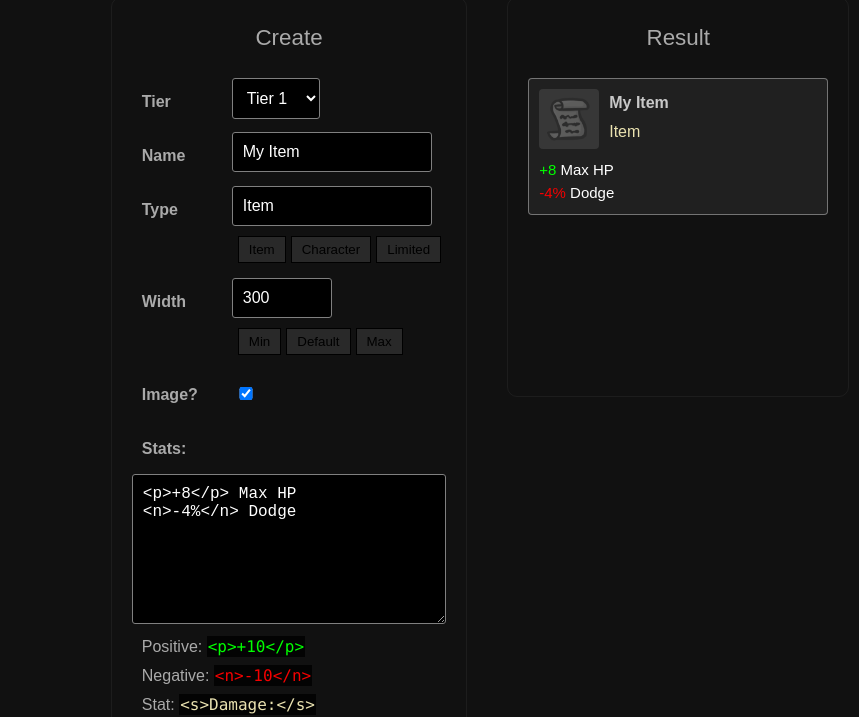
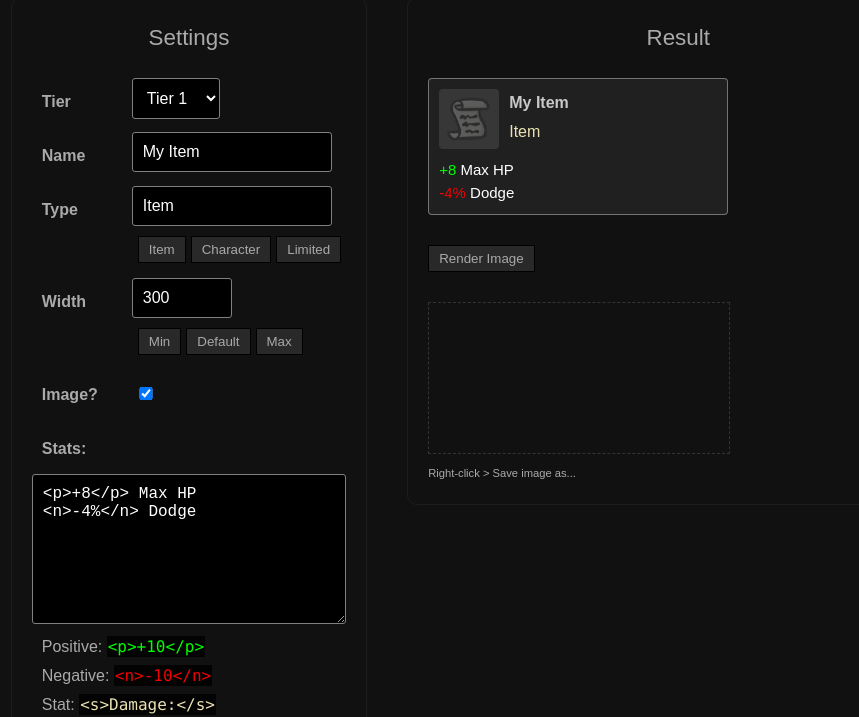
Before and after one commit to BrotatoMods/Brotato-Item-Creator-WebApp, a plain HTML site: page www/index.html in a window 1280 px wide. Shown: the part 95-812 px from the top of the page, without its empty margins (160-1019 px from the left). Drawn offline with nearby package versions, Linux system fonts and the light colour scheme.

Commit message:
add saving via canvas

```diff
--- a/www/app.js
+++ b/www/app.js
@@ -63,7 +63,6 @@ createApp({
 			var sign = '';
 			var text1 = '';
 			var text2 = '';
-			console.log(type);
 
 			switch( type )
 			{
@@ -97,5 +96,57 @@ createApp({
 		clearStats() {
 			this.statsText = '';
 		},
+
+		renderCanvas() {
+			const canvas = document.getElementById('canvas');
+			const context = canvas.getContext('2d');
+			const result = document.getElementById('result');
+			const ibox = result.querySelector('.ibox');
+
+			// Update canvas dimensions, based on .ibox
+			canvas.setAttribute( 'width', ibox.offsetWidth );
+			canvas.setAttribute( 'height', ibox.offsetHeight );
+
+			const resultDupe = result.cloneNode(true);
+
+			// console.log({result});
+			// console.log(result.innerHTML);
+			// console.log({resultDupe});
+			// console.log(resultDupe.innerHTML);
+
+			const resultTemp = document.getElementById('result-temp');
+
+			// Using `computedStyleToInlineStyle` only seems to work if the
+			// element is part of the DOM, ie. visible on the page
+			resultTemp.appendChild(resultDupe);
+
+			// Apply inline styles
+			// We need to do this because the DOM -> Canvas conversion
+			//   only uses the stuff within the element itself, so it can't
+			//   apply styles via the stylesheet, because it was declared
+			//   outside of the element
+			computedStyleToInlineStyle(resultDupe, {
+				recursive: true,
+			});
+
+			// Render Canvas
+			// const resultHtml = result.innerHTML;
+			const resultHtml = resultDupe.innerHTML;
+
+
+			// We don't need the temp element any more, we only needed its HTML
+			// (with all the inline stuff)
+			resultTemp.removeChild(resultDupe);
+
+
+
+			// console.log(resultHtml);
+
+			rasterizeHTML.drawHTML(resultHtml).then(function (renderResult) {
+				console.log({renderResult});
+				// The -8px accounts for browsers adding margins by default to body, ie: `body {margin: 8px}`
+				context.drawImage(renderResult.image, -8, -8);
+			});
+		},
 	}
 }).mount('#app')
--- a/www/index.html
+++ b/www/index.html
@@ -5,9 +5,9 @@
 	<meta http-equiv="X-UA-Compatible" content="IE=edge">
 	<meta name="viewport" content="width=device-width, initial-scale=1.0">
 	<title>Brotato Item Creator</title>
-	<link rel="stylesheet" href="reset.css">
-	<link rel="stylesheet" href="wiki.css">
-	<link rel="stylesheet" href="style.css">
+	<link rel="stylesheet" href="/reset.css">
+	<link rel="stylesheet" href="/wiki.css">
+	<link rel="stylesheet" href="/style.css">
 
 	<!-- Favicon -->
 	<link rel="apple-touch-icon" sizes="180x180" href="favicon/apple-touch-icon.png">
@@ -20,8 +20,26 @@
 	<meta name="msapplication-config" content="favicon/browserconfig.xml">
 	<meta name="theme-color" content="#ffffff">
 
+	<!--
+	Name: ResterizeHTML
+	Desc: Converts DOM to canvas, so users can save an image of their result
+	URLG: https://github.com/cburgmer/rasterizeHTML.js/
+	URLN: https://www.npmjs.com/package/rasterizehtml
+	-->
+	<script src="https://unpkg.com/rasterizehtml@1.3.1/dist/rasterizeHTML.allinone.js"></script>
+
+	<!--
+	Name: computed-style-to-inline-style
+	Desc: Applies inline styles to the element before it's converted to canvas
+	      See why this is needed: https://github.com/cburgmer/rasterizeHTML.js/issues/200
+	ULRG: https://github.com/lukehorvat/computed-style-to-inline-style
+	URLN: https://www.npmjs.com/package/computed-style-to-inline-style
+	-->
+	<script src="https://unpkg.com/computed-style-to-inline-style@3.0.0/dist/index.js"></script>
+
 	<!-- Vue + App -->
 	<script src="https://unpkg.com/vue@3/dist/vue.global.js"></script>
+	<!-- <script src="https://unpkg.com/vue@3/dist/vue.global.prod.js"></script> -->
 	<script type="module" src="app.js"></script>
 </head>
 <body>
@@ -32,9 +50,9 @@
 
 	<main id="app">
 
-		<!-- Create -->
+		<!-- Settings -->
 		<section class="panel">
-			<h2>Create</h2>
+			<h2>Settings</h2>
 
 			<div class="create">
 				<!-- @todo: loop dis pls -->
@@ -155,10 +173,11 @@
 		</section>
 
 
+
 		<!-- Result -->
 		<section class="panel">
 			<h2>Result</h2>
-			<div class="result" data-result>
+			<div class="result" id="result">
 				<div class="ibox rarity{{ tier }} rarity{{ tier }}dark rounded" :class="getBgClasses()" :style="getWidthInlineStyle()">
 					<div class="ibox__top">
 						<div class="ibox__icon rounded" v-if="showImg">
@@ -175,10 +194,29 @@
 						<p v-html="getStatsText()"></p>
 					</div>
 				</div>
+			</div>
 
+			<br>
+
+			<button class="btn btn--submit" v-on:click="renderCanvas()">Render Image</button>
+
+			<br>
+
+			<div class="result" id="result-temp">
 			</div>
+
+			<br>
+
+			<canvas id="canvas" width="300" height="150">
+			</canvas>
+
+			<br>
+
+			<p class="tip">Right-click > Save image as...</p>
 		</section>
+
 	</main>
+
 
 	<footer>
 		<div class="tips">
--- a/www/style.css
+++ b/www/style.css
@@ -1,4 +1,10 @@
 /* Global */
+
+:root {
+	--pastelgreen: 102, 185, 102;
+	--pastelred: 191, 89, 89;
+}
+
 
 html {
 	font-size: 16px;
@@ -90,6 +96,11 @@ main {
 	min-height: 400px;
 	border-radius: 10px;
 }
+
+.result {
+	min-width: 500px;
+}
+
 
 /* Ibox Edits */
 /* ===========================================================================*/
@@ -197,7 +208,15 @@ main {
 }
 
 
-/* Misc */
+/* Canvas */
+/* ===========================================================================*/
+
+#canvas {
+	border: 1px dashed rgb(52, 52, 52);
+}
+
+
+/* Buttons */
 /* ===========================================================================*/
 
 .btn {
@@ -206,6 +225,7 @@ main {
 	padding: 5px 10px;
 	/* border-radius: 3px; */
 	cursor: pointer;
+	color: rgba(255,255,255, 0.6);
 }
 
 .btn:hover {
@@ -219,6 +239,15 @@ main {
 
 .btn--red:hover {
 	background-color: #d45454;
+}
+
+
+
+/* Misc */
+/* ===========================================================================*/
+
+.tip {
+	font-size: 0.7rem;
 }
 
 
@@ -250,10 +279,12 @@ footer {
 
 .text-positive {
 	color: rgb(0, 255, 0);
+	/* color: rgb(var(--pastelgreen)); */
 }
 
 .text-negative {
 	color: rgb(244, 0, 0);
+	/* color: rgb(var(--pastelred)); */
 }
 
 .text-cream {
```
Also changed, not shown: README.md.
